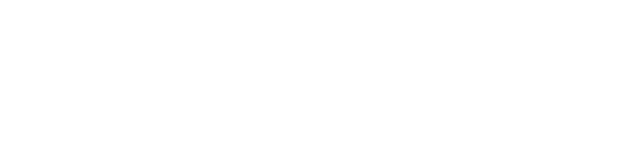
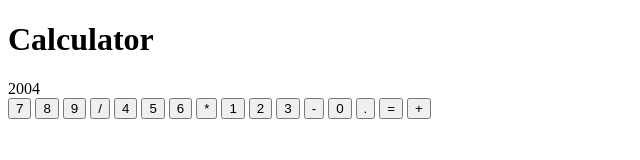
Before and after one commit to 7equinox/TOP-Calculator_v2, a plain HTML site: page index.html in a window 1280 px wide. Shown: the whole page, without its empty margins (0-640 px from the left). Drawn offline with Linux system fonts and the light colour scheme.

Commit message:
Create basic calc functions w/o design

```diff
--- a/index.html
+++ b/index.html
@@ -7,7 +7,28 @@
     <title>Calculator v2</title>
 </head>
 <body>
-
+    <h1>Calculator</h1>
+    <div class="container">
+        <div class="result">2004</div>
+        <div class="buttons">
+            <button>7</button>
+            <button>8</button>
+            <button>9</button>
+            <button>/</button>
+            <button>4</button>
+            <button>5</button>
+            <button>6</button>
+            <button>*</button>
+            <button>1</button>
+            <button>2</button>
+            <button>3</button>
+            <button>-</button>
+            <button>0</button>
+            <button>.</button>
+            <button>=</button>
+            <button>+</button>
+        </div>
+    </div>
     <script src="./script.js"></script>
 </body>
 </html>
```
